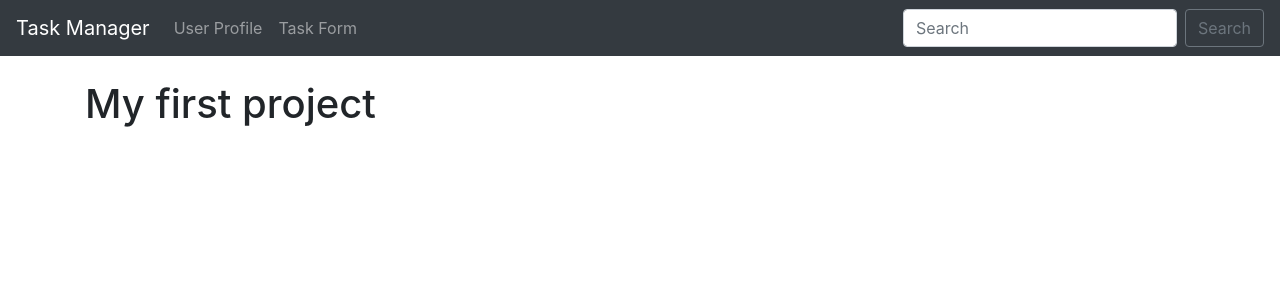
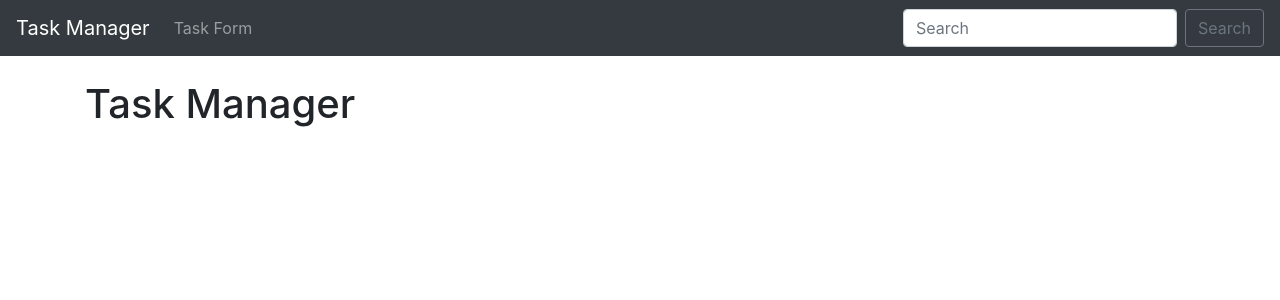
Before and after one commit to danvluewubley/Task-Manager, a Flask app: page / in a window 1280 px wide. Shown: the top 300 px of the page. Run offline with Flask 3, Linux system fonts and the light colour scheme.

Commit message:
deleted unnecessary pages from tutorials I followed

```diff
--- a/templates/index.html
+++ b/templates/index.html
@@ -2,6 +2,6 @@
 
 {% block content %}
 
-  <h1>My first project</h1>
+  <h1>Task Manager</h1>
 
 {% endblock %}
--- a/templates/navbar.html
+++ b/templates/navbar.html
@@ -6,9 +6,6 @@
 
   <div class="collapse navbar-collapse" id="navbarSupportedContent">
     <ul class="navbar-nav mr-auto">
-      <li class="nav-item">
-        <a class="nav-link" href="{{ url_for('user', name='daniel') }}">User Profile</a>
-      </li>
       <li class="nav-item">
         <a class="nav-link" href="{{ url_for('add_task') }}">Task Form</a>
       </li>
```
